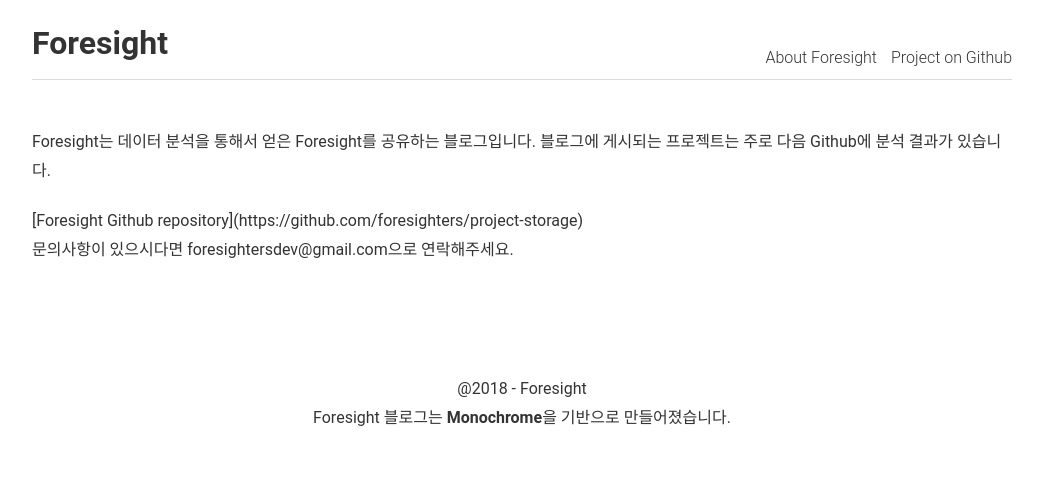
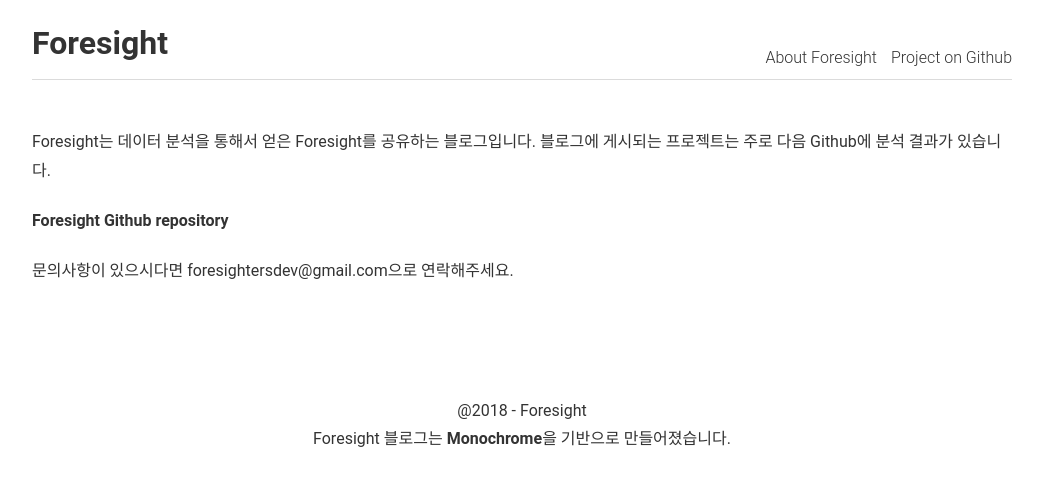
Before and after one commit to foresighters/foresighters.github.io, a Jekyll site: the page built from about.md, in a window 1280 px wide. Shown: the top 486 px of the page, without its empty margins (118-1161 px from the left). Built offline with Jekyll 4.4.1, drawn with Linux system fonts in a browser that asks for light colours.

Commit message:
css 수정

```diff
--- a/about.md
+++ b/about.md
@@ -5,8 +5,6 @@
 ---
 Foresight는 데이터 분석을 통해서 얻은 Foresight를 공유하는 블로그입니다. 블로그에 게시되는 프로젝트는 주로 다음 Github에 분석 결과가 있습니다.
 
-<div class="about-link">
 [Foresight Github repository](https://github.com/foresighters/project-storage)
-</div>
 
 문의사항이 있으시다면 foresightersdev@gmail.com으로 연락해주세요.
```
